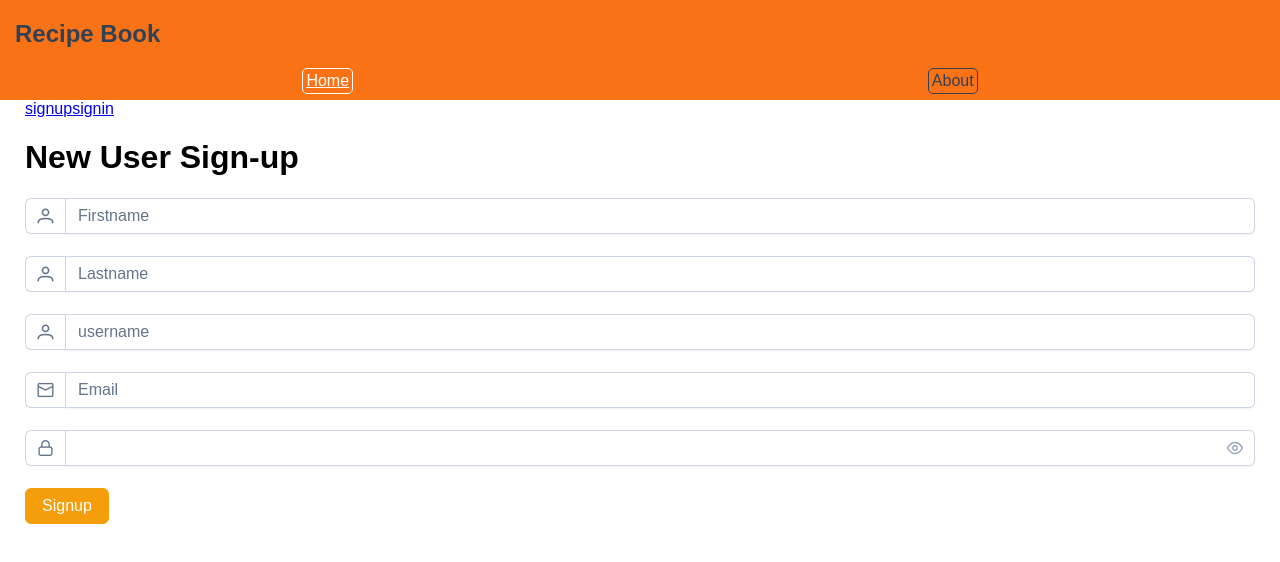
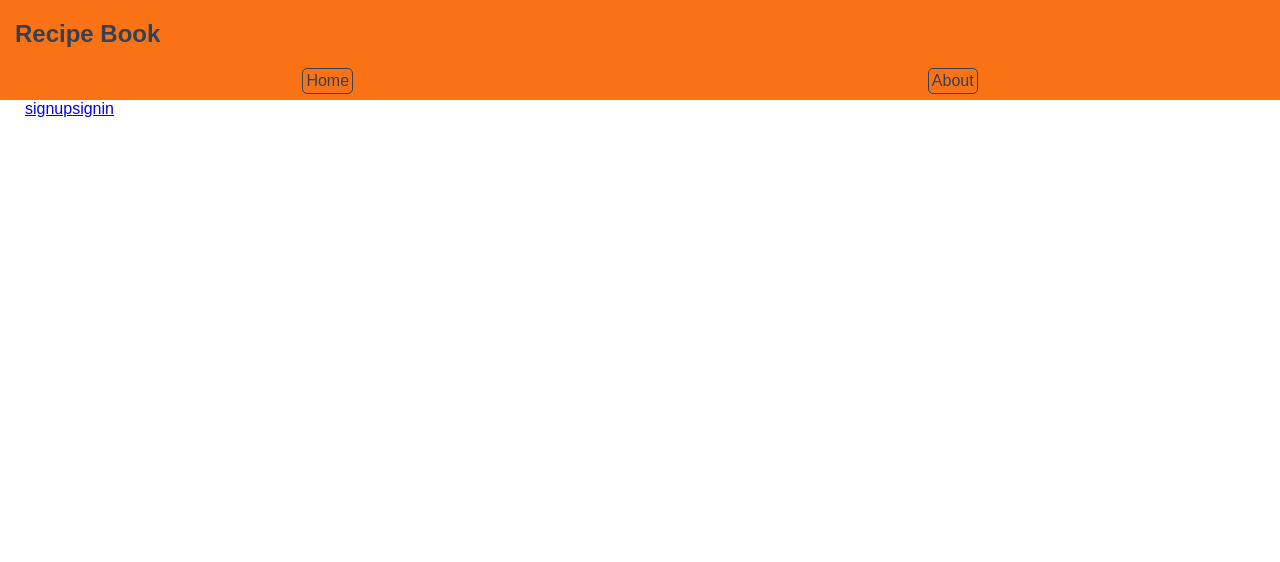
Before and after one commit to chad-square/vue-recipe-book, a Vue app: page /home in a window 1280 px wide. Before the commit this address led to /. Shown: the top 562 px of the page. Built offline with nearby package versions, Linux system fonts and the light colour scheme; a web font is replaced by a local one.

Commit message:
updated routing

```diff
--- a/src/components/auth/SignInComponent.vue
+++ b/src/components/auth/SignInComponent.vue
@@ -35,7 +35,7 @@ const onSignIn = async function () {
 
   try {
     await useAuthStore().signIn(details);
-    await router.push('/book')
+    await router.push('/recipes')
 
   } catch (error) {
     console.warn(error)
--- a/src/router/index.ts
+++ b/src/router/index.ts
@@ -4,6 +4,7 @@ import SignupComponent from "@/components/auth/SignupComponent.vue";
 import SignInComponent from "@/components/auth/SignInComponent.vue";
 import {useAuthStore} from "@/stores/auth";
 import AboutView from "@/views/AboutView.vue";
+import RecipeList from "@/components/cook-book/recipes/RecipeList.vue";
 
 const isLoggedInGuard = function() {
   return () => {
@@ -16,8 +17,8 @@ const isLoggedInGuard = function() {
 const isLoggedAndRedirect = function() {
   return () => {
     const loggedIn = useAuthStore().checkLoggedIn();
-    if (loggedIn) return {name: 'main'}
-    if (!loggedIn) return true
+    if (loggedIn) return {name: 'recipes'}
+    if (!loggedIn) return {name: 'home'}
   }
 }
 
@@ -28,9 +29,13 @@ const router = createRouter({
   routes: [
     {
       path: '/',
+      redirect: '/recipes',
+      beforeEnter: isLoggedAndRedirect(),
+    },
+    {
+      path: '/home',
       name: 'home',
       component: HomeView,
-      beforeEnter: isLoggedAndRedirect(),
       children: [
         {
           path: '/',
@@ -39,18 +44,15 @@ const router = createRouter({
         },
         {
           path: '/signup',
-          redirect: '/'
+          name: 'signup',
+          component: SignupComponent,
         },
         {
           path: '/sign-in',
           name: 'sign-in',
           component: SignInComponent,
-        },
+        }
       ]
-    },
-    {
-      path: '/home',
-      redirect: '/'
     },
     {
       path: '/about',
@@ -58,11 +60,22 @@ const router = createRouter({
       component: AboutView
     },
     {
-      path: '/book',
-      name: 'main',
+      path: '/recipes',
+      name: 'recipes',
       // lazy-loaded route when visited.
-      component: () => import('../views/MainView.vue'),
-      beforeEnter: isLoggedInGuard()
+      // component: () => import('../views/RecipesView.vue'),
+      beforeEnter: isLoggedInGuard(),
+      children: [
+        {
+          path: '/recipes',
+          name: 'recipeList',
+          component: RecipeList
+        },
+        {
+          path: '/',
+          redirect: '/recipes'
+        },
+      ]
     }
   ]
 })
--- a/src/stores/auth.ts
+++ b/src/stores/auth.ts
@@ -81,7 +81,7 @@ export const useAuthStore = defineStore('auth', () => {
             localStorage.removeItem(localAuthKey)
             auth.value = undefined
             console.log('successful sign-out')
-            await router.push('/')
+            await router.push('/home')
         }
     }
 
--- a/src/views/HomeView.vue
+++ b/src/views/HomeView.vue
@@ -6,7 +6,7 @@
   <main class="home-view">
 
     <nav class="navbar-component">
-      <RouterLink class="nav-link" active-class="activeLink" to="/">signup</RouterLink>
+      <RouterLink class="nav-link" active-class="activeLink" to="/signup">signup</RouterLink>
       <RouterLink class="nav-link" active-class="activeLink" to="/sign-in">signin</RouterLink>
     </nav>
 
```
